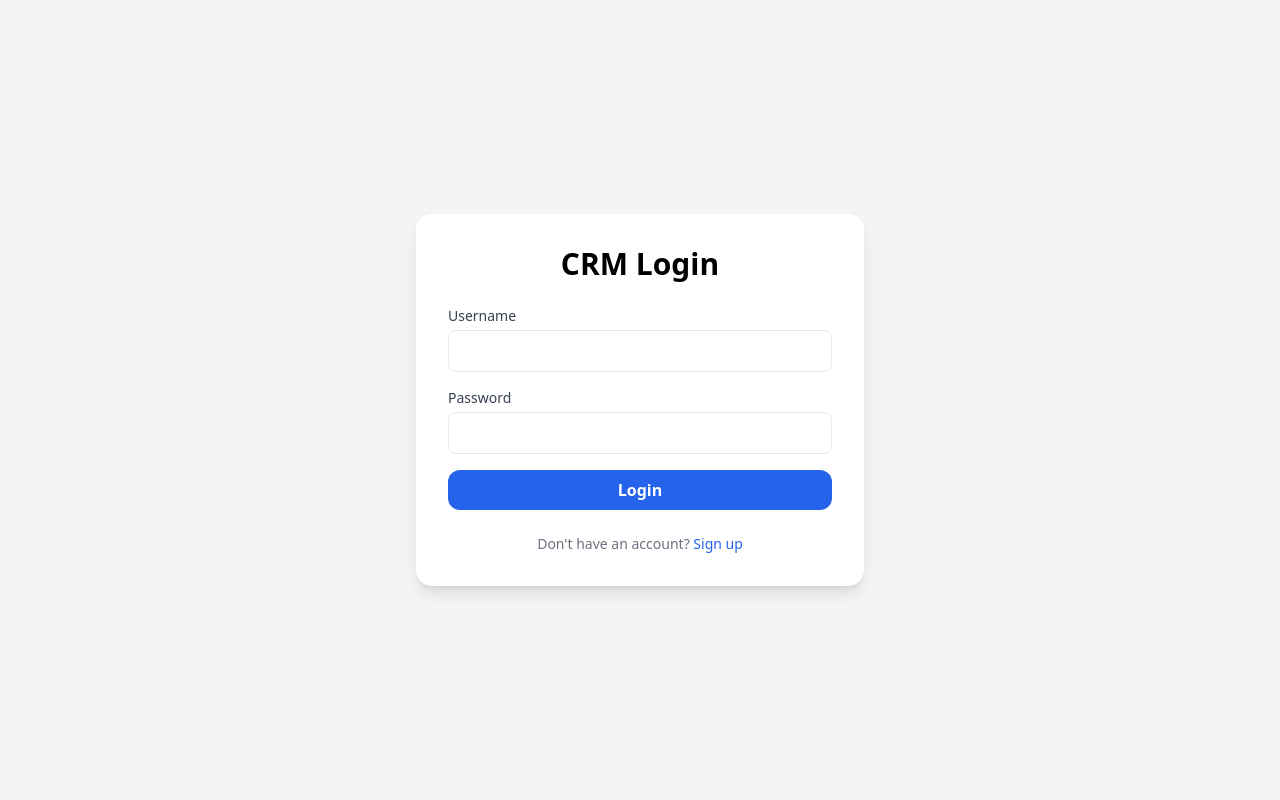
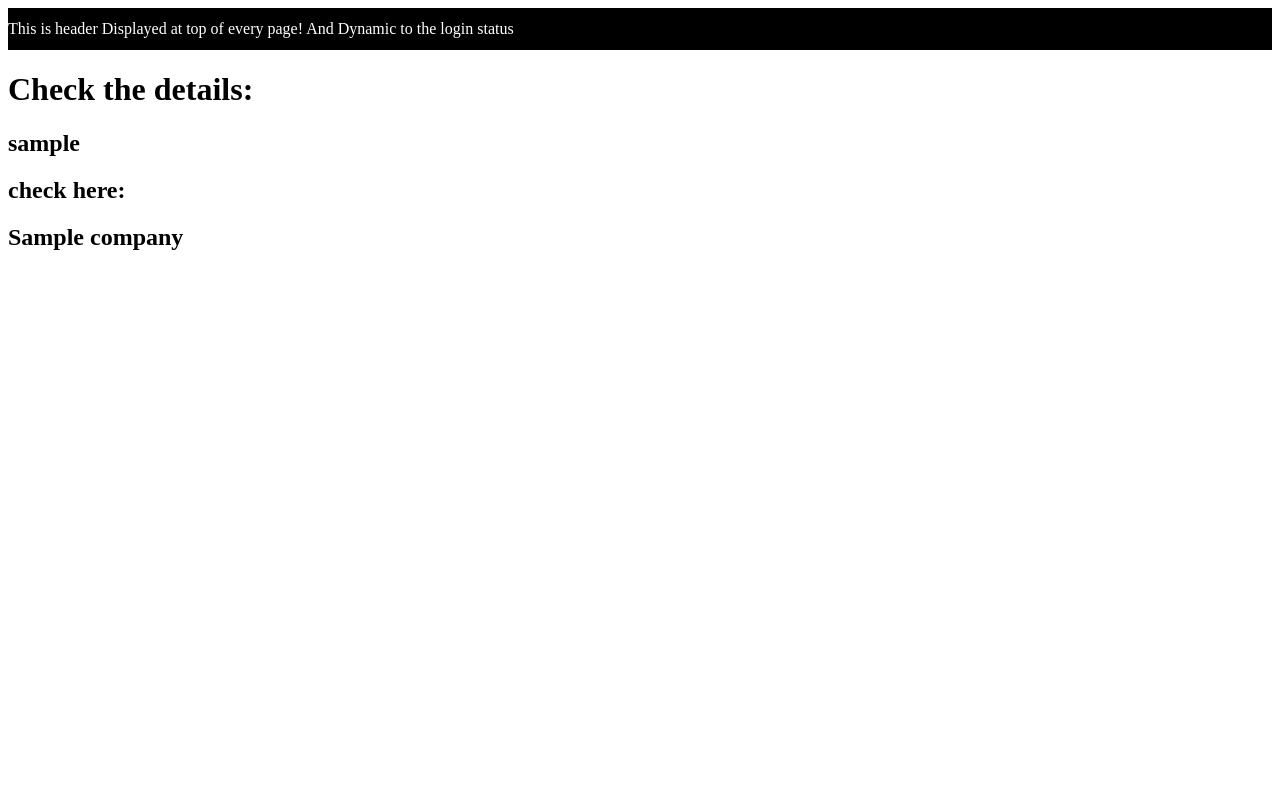
Before and after one commit to afnankhan232/Final_CRM, a Django app: template projectCRM/users/templates/users/home.html in a window 1280 px wide. Run offline with Django 5.2, Linux system fonts and the light colour scheme; the template is opened without the code that fills it: most values are stand-ins (such as "Sample title", 1, 10 or a date in 2020); some libraries are stand-ins or nearby versions.

Commit message:
added dummy data

```diff
--- /dev/null
+++ b/projectCRM/users/templates/users/base.html
@@ -0,0 +1,30 @@
+<!DOCTYPE html>
+<html>
+<head>
+	<meta charset="utf-8">
+	<meta name="viewport" content="width=device-width, initial-scale=1">
+	<title>Home</title>
+	{% block contentTitle %}
+	{% endblock contentTitle %}
+
+</head>
+<body>
+
+	<header>
+		<div
+			class="header"
+			style="
+				color: white;
+				background: black;
+				padding: 12px 0 12px 0;"
+		>
+			This is header Displayed at top of every page!
+			And Dynamic to the login status
+		<div>
+	</header>
+
+	{% block contentBody1 %}
+	{% endblock contentBody1 %}
+
+</body>
+</html>
--- a/projectCRM/users/templates/users/home.html
+++ b/projectCRM/users/templates/users/home.html
@@ -1,35 +1,14 @@
-<!DOCTYPE html>
-<html lang="en">
+{% extends 'users/base.html' %}
 
-<head>
-    <meta charset="UTF-8">
-    <meta name="viewport" content="width=device-width, initial-scale=1.0">
-    <title>CRM Login</title>
-    <script src="https://cdn.tailwindcss.com"></script>
-</head>
+{% block contentBody1 %}
 
-<body class="bg-gray-100 flex items-center justify-center h-screen">
-    <div class="bg-white p-8 rounded-2xl shadow-lg w-full max-w-md">
-        <h2 class="text-3xl font-bold text-center mb-6">CRM Login</h2>
-        <form action="/login/" method="POST" class="space-y-4">
-            {% csrf_token %}
-            <div>
-                <label for="username" class="block text-sm font-medium text-gray-700">Username</label>
-                <input type="text" id="username" name="username" required
-                    class="mt-1 w-full px-4 py-2 border rounded-lg focus:outline-none focus:ring-2 focus:ring-blue-500">
-            </div>
-            <div>
-                <label for="password" class="block text-sm font-medium text-gray-700">Password</label>
-                <input type="password" id="password" name="password" required
-                    class="mt-1 w-full px-4 py-2 border rounded-lg focus:outline-none focus:ring-2 focus:ring-blue-500">
-            </div>
-            <button type="submit"
-                class="w-full bg-blue-600 hover:bg-blue-700 text-white font-semibold py-2 rounded-xl transition duration-300">Login</button>
-        </form>
-        <p class="text-center text-gray-500 text-sm mt-6">
-            Don't have an account? <a href="/register/" class="text-blue-600 hover:underline">Sign up</a>
-        </p>
-    </div>
-</body>
+    <h1>Check the details: <h1>
+    <h2>{{current_login}}<h2>
 
-</html>
+    check here: <h2>{{current_login.company}}</h2>
+
+    {% for company in companies%}
+
+    {% endfor %}
+
+{% endblock contentBody1 %}
--- a/projectCRM/users/urls.py
+++ b/projectCRM/users/urls.py
@@ -2,6 +2,7 @@ from django.urls import path
 from . import views
 
 urlpatterns = [
-    path('', views.home, name='user-home'),
+    path('login/', views.login, name='user-home'),
+    path('myCompany/', views.home, name='user-home-page'),
     path('about/', views.about, name='user-about')
 ]
```
Also changed, not shown: projectCRM/users/templates/users/about.html (+9 -0 lines), projectCRM/users/templates/users/login.html (added, +33 -0 lines), projectCRM/users/views.py (+32 -2 lines), 1 other file.
